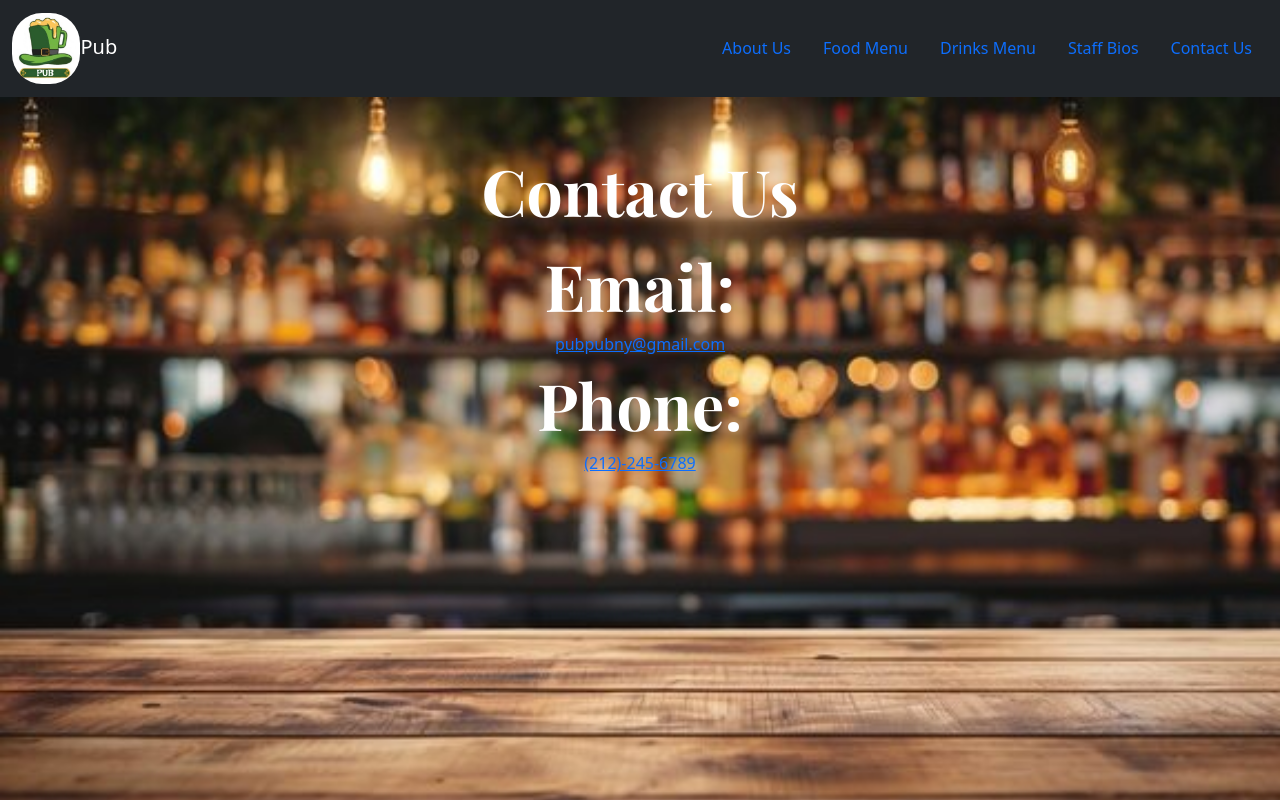
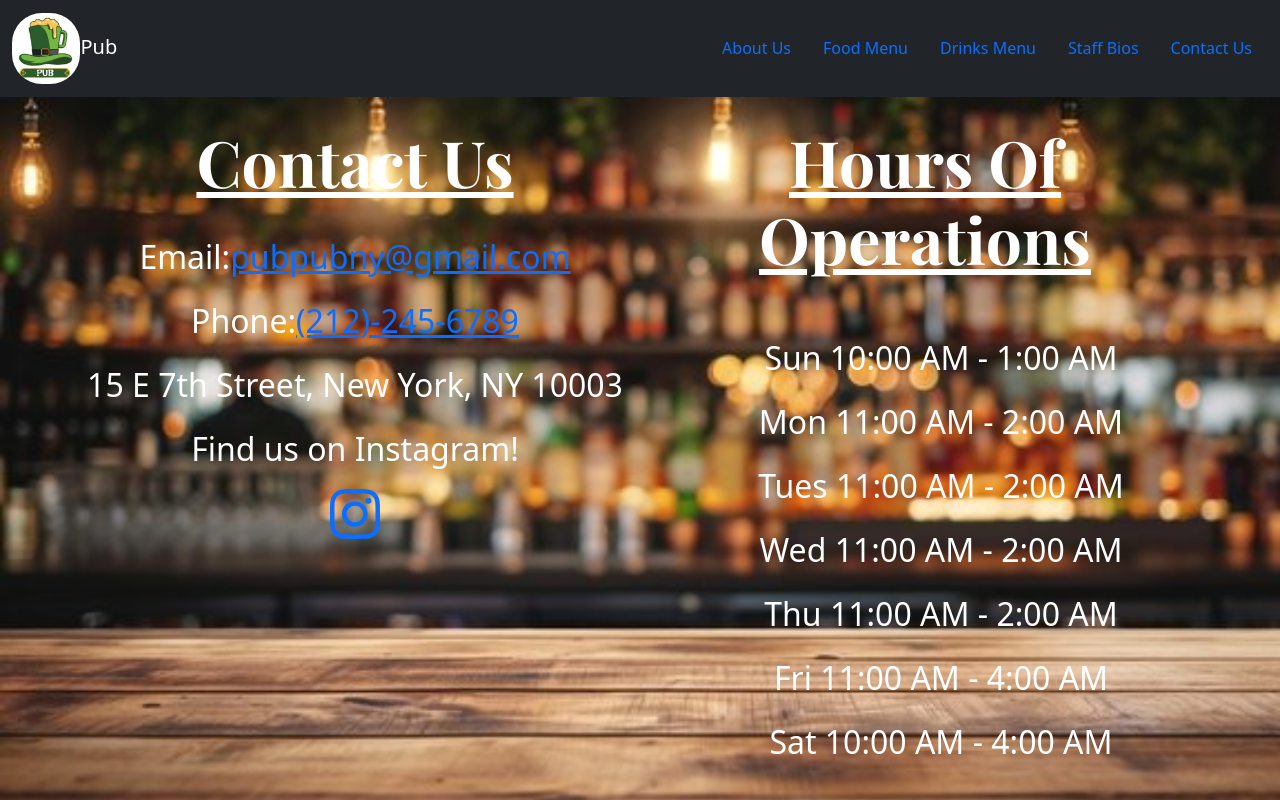
Before and after one commit to CallMeIce/Website, a React (Create React App) app: page /contact in a window 1280 px wide. Built offline with nearby package versions, Linux system fonts and the light colour scheme; a web font is replaced by a local one.

Commit message:
customized the Contact Us, added instagram link, hours of operation

```diff
--- a/src/components/Contact.js
+++ b/src/components/Contact.js
@@ -15,23 +15,47 @@
 
   return (
     <div>
-      <div className="container">
-        <h1 className="textContact">Contact Us</h1>
-        <div>
-          <h3 className="textContact">Email:</h3>
-          <Mailto
+      <div class="container text-center">
+  <div class="row">
+    <div class="col">
+      <h1 className="textContact">Contact Us</h1>
+      <br></br>
+      <p className="textHours"><span >Email:</span><Mailto
             email="pubpubny@gmail.com"
             subject=" "
             body=" "
           >
             pubpubny@gmail.com
-          </Mailto>
-          <h3 className="textContact"> Phone:</h3>
-          <Callto className="phone" phone="+12123456789">
+          </Mailto> </p>
+
+          <p className="textHours"><span>Phone:</span>
+            <Callto className="phone" phone="+12123456789">
             (212)-245-6789
           </Callto>
-        </div>
+          </p>
+          <p className="textHours">15 E 7th Street, New York, NY 10003</p>
+          <div>
+            <p className="textHours">Find us on Instagram!</p><a href="https://www.instagram.com/pub.ny_?igsh=MXF6eXp5OXYyN2NkZA%3D%3D&utm_source=q"><svg className="textIcon" xmlns="http://www.w3.org/2000/svg" width="50" height="50" fill="currentColor" class="bi bi-instagram" viewBox="0 0 16 16">
+  <path d="M8 0C5.829 0 5.556.01 4.703.048 3.85.088 3.269.222 2.76.42a3.9 3.9 0 0 0-1.417.923A3.9 3.9 0 0 0 .42 2.76C.222 3.268.087 3.85.048 4.7.01 5.555 0 5.827 0 8.001c0 2.172.01 2.444.048 3.297.04.852.174 1.433.372 1.942.205.526.478.972.923 1.417.444.445.89.719 1.416.923.51.198 1.09.333 1.942.372C5.555 15.99 5.827 16 8 16s2.444-.01 3.298-.048c.851-.04 1.434-.174 1.943-.372a3.9 3.9 0 0 0 1.416-.923c.445-.445.718-.891.923-1.417.197-.509.332-1.09.372-1.942C15.99 10.445 16 10.173 16 8s-.01-2.445-.048-3.299c-.04-.851-.175-1.433-.372-1.941a3.9 3.9 0 0 0-.923-1.417A3.9 3.9 0 0 0 13.24.42c-.51-.198-1.092-.333-1.943-.372C10.443.01 10.172 0 7.998 0zm-.717 1.442h.718c2.136 0 2.389.007 3.232.046.78.035 1.204.166 1.486.275.373.145.64.319.92.599s.453.546.598.92c.11.281.24.705.275 1.485.039.843.047 1.096.047 3.231s-.008 2.389-.047 3.232c-.035.78-.166 1.203-.275 1.485a2.5 2.5 0 0 1-.599.919c-.28.28-.546.453-.92.598-.28.11-.704.24-1.485.276-.843.038-1.096.047-3.232.047s-2.39-.009-3.233-.047c-.78-.036-1.203-.166-1.485-.276a2.5 2.5 0 0 1-.92-.598 2.5 2.5 0 0 1-.6-.92c-.109-.281-.24-.705-.275-1.485-.038-.843-.046-1.096-.046-3.233s.008-2.388.046-3.231c.036-.78.166-1.204.276-1.486.145-.373.319-.64.599-.92s.546-.453.92-.598c.282-.11.705-.24 1.485-.276.738-.034 1.024-.044 2.515-.045zm4.988 1.328a.96.96 0 1 0 0 1.92.96.96 0 0 0 0-1.92m-4.27 1.122a4.109 4.109 0 1 0 0 8.217 4.109 4.109 0 0 0 0-8.217m0 1.441a2.667 2.667 0 1 1 0 5.334 2.667 2.667 0 0 1 0-5.334"/>
+</svg></a></div>
+    </div>
+    <div class="col">
+      <h1 className="textContact">Hours Of Operations</h1>
+      <div className="textHours">
+        <br></br>
+      <ul>Sun   10:00 AM - 1:00 AM</ul>
+      <ul>Mon  11:00 AM - 2:00 AM</ul>
+      <ul>Tues  11:00 AM - 2:00 AM</ul>
+      <ul>Wed  11:00 AM - 2:00 AM</ul>
+      <ul>Thu   11:00 AM - 2:00 AM</ul>
+      <ul>Fri     11:00 AM - 4:00 AM</ul>
+      <ul>Sat    10:00 AM - 4:00 AM</ul>
       </div>
+    </div>
+  </div>
+  </div>
+
+
     </div>
   );
 }
--- a/src/components/style.css
+++ b/src/components/style.css
@@ -35,6 +35,16 @@
     font-family: "Playfair Display", serif;
     padding-top: 5%;
     font-size: 4rem;
+    text-decoration: underline;
+}
+
+.textHours {
+    color: white;
+    font-size: 2rem;
+}
+
+.textIcon {
+    color: white;
 }
 
 .textMeet {
```
